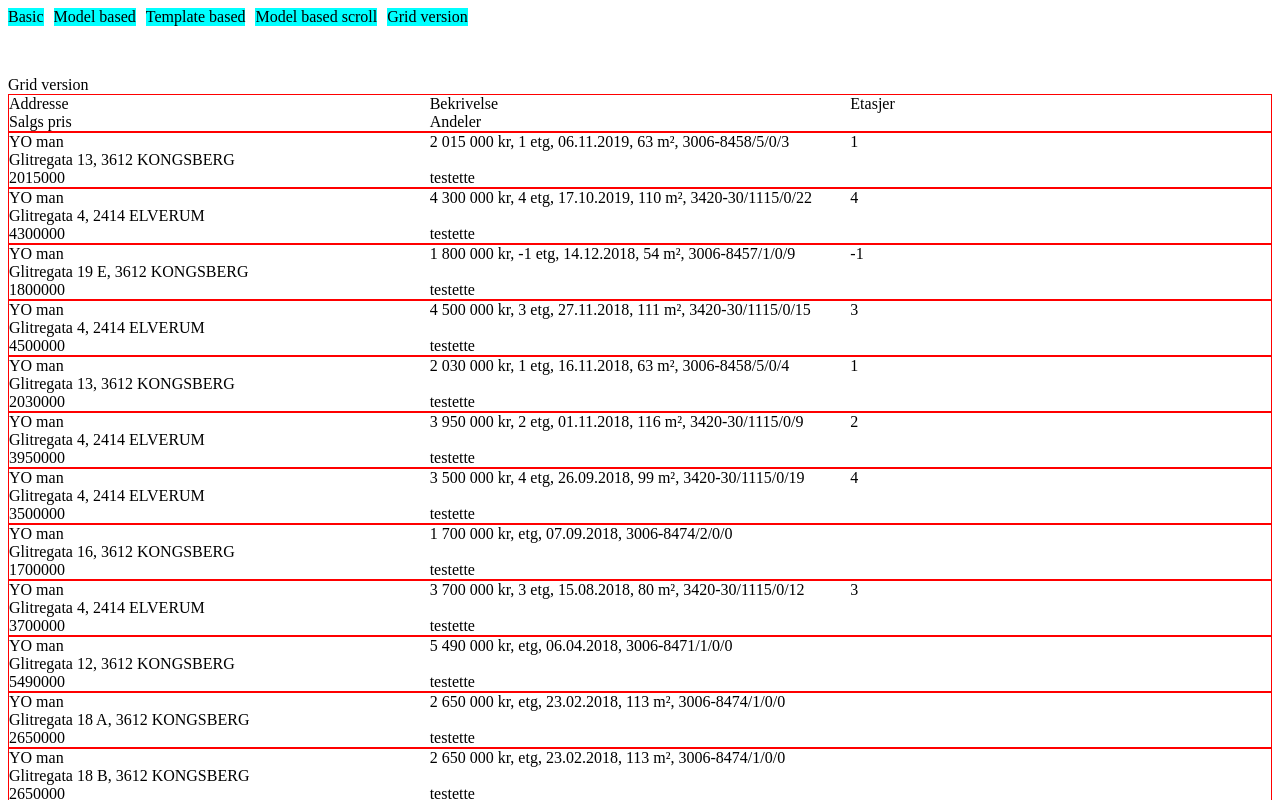
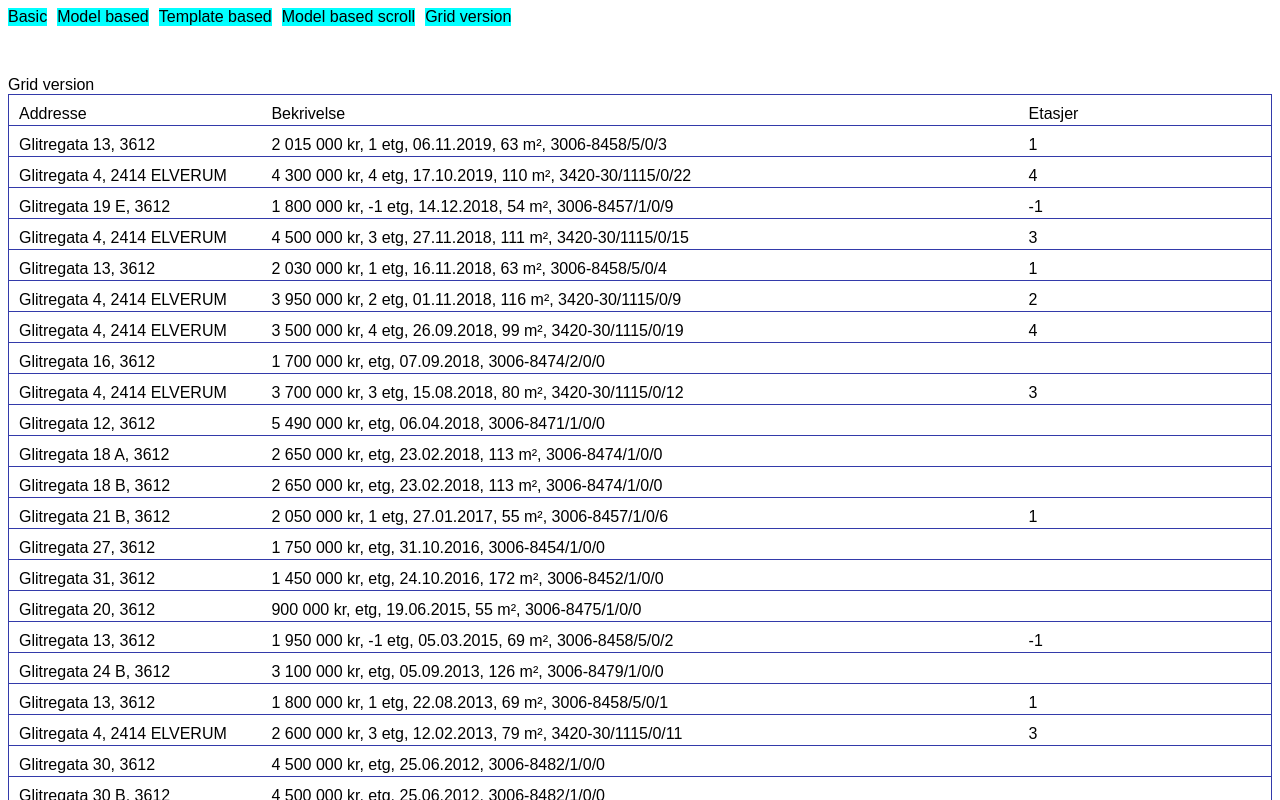
Before and after one commit to gaotter/js-responsive-table, an Angular app: page / in a window 1280 px wide. Shown: the top 800 px of the page. Built offline with nearby package versions, Linux system fonts and the light colour scheme.

Commit message:
starting getting som fun

```diff
--- a/src/app/responsive-table-grid/responsive-table-grid.component.scss
+++ b/src/app/responsive-table-grid/responsive-table-grid.component.scss
@@ -1,13 +1,40 @@
+@mixin breaks ($rows, $max-width) {
+    grid-template-columns: 1fr 3fr 1fr 1fr 1fr;
+
+    @media screen and (max-width: $max-width) {
+        grid-template-columns: $rows;
+    }
+}
+
 .table {
     .header-rows {
         display: grid;
-        grid-template-columns: repeat(3,1fr);
-        border: 1px solid red;
+        @include breaks(1fr 3fr 1fr 1fr, 1500px);
+        @include breaks(1fr 3fr 1fr, 1400px);
+        border: 1px solid #333aaa;
+        max-height: 30px;
+        overflow: hidden;
+        .header {
+            padding: 10px 10px;
+        }
     }
 
     .rows {
         display: grid;
-        grid-template-columns: repeat(3,1fr);
-        border: 1px solid red;
+        @include breaks(1fr 3fr 1fr 1fr, 1500px);
+        @include breaks(1fr 3fr 1fr,1400px);
+        border: 1px solid #333aaa;
+        border-top: none;
+        overflow: hidden;
+        max-height: 30px;
+
+        transition: max-height 500ms;
+        &.show {
+            max-height: 200px;
+        }
+
+        .cell {
+            padding: 10px 10px;
+        }
     }
 }
--- a/src/app/tester/test-gid-version.component.html
+++ b/src/app/tester/test-gid-version.component.html
@@ -23,7 +23,7 @@
     </ng-template>
     <!-- Rows -->
     <ng-template appElementSelector [identifiler]="'cell'" let-rowdata="dataentry">
-        <div>YO man</div> {{rowdata.row.address}}
+        {{rowdata.row.address}}
     </ng-template>
     <ng-template appElementSelector [identifiler]="'cell'" let-rowdata="dataentry">
         {{rowdata.row.description}}
@@ -35,7 +35,7 @@
         {{rowdata.row.lastSalesPrice}}
     </ng-template>
     <ng-template appElementSelector [identifiler]="'cell'" let-rowdata="dataentry">
-        {{rowdata.row.shareNumber}} testette
+        {{rowdata.row.shareNumber}}
     </ng-template>
 
 </app-responsive-table-grid>
--- a/src/styles.scss
+++ b/src/styles.scss
@@ -1 +1,4 @@
 /* Add application styles & imports to this file! */
+body {
+    font-family: Arial, Helvetica, sans-serif;
+}
```
